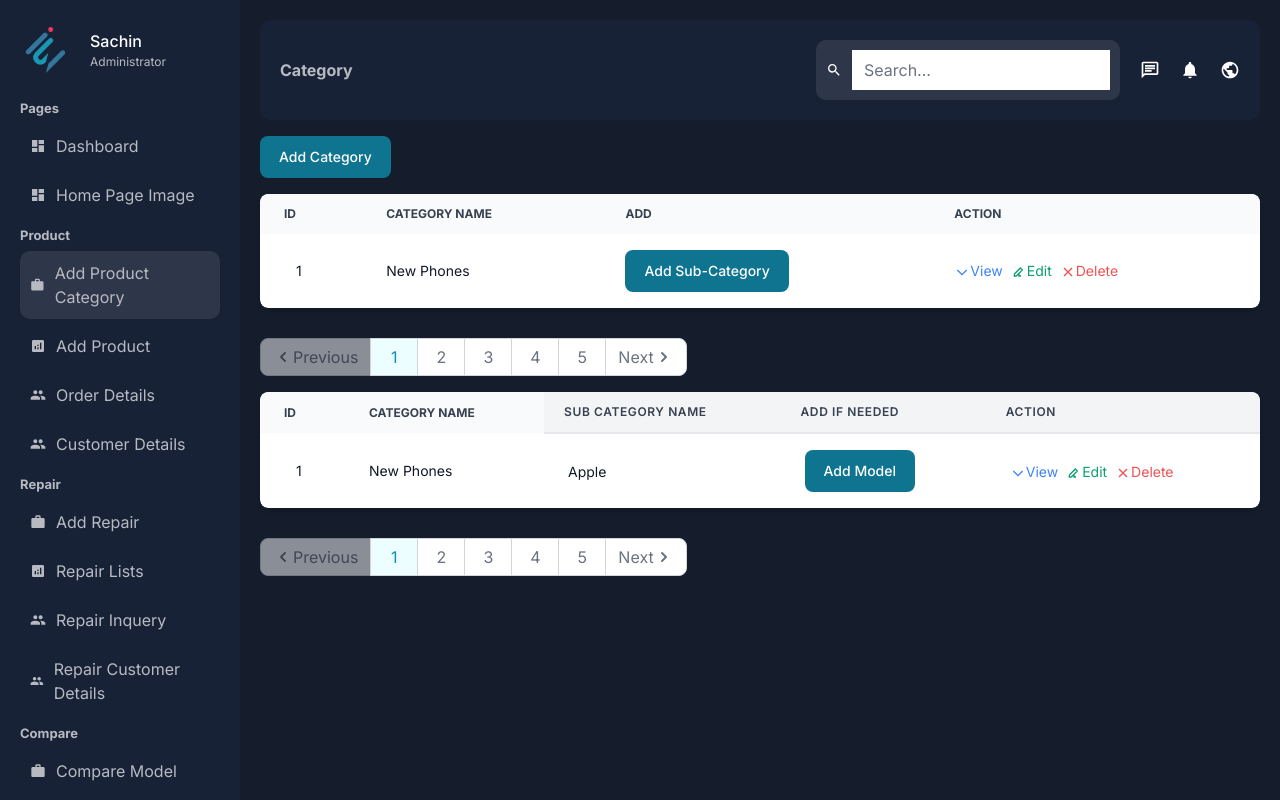
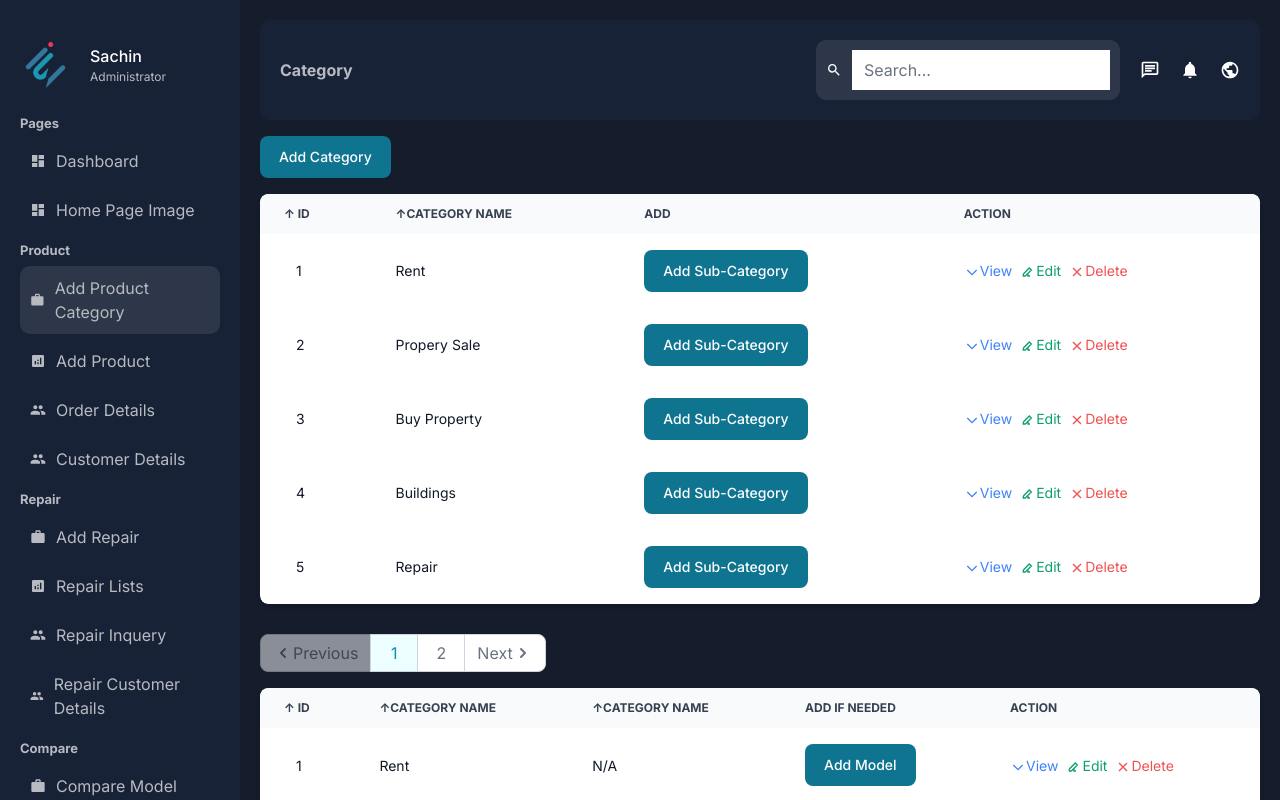
Before and after one commit to pr0chinsachin/ecommerceAdminPanel, a Next.js app: page /dashboard/category in a window 1280 px wide. Shown: the top 800 px of the page. Built offline with nearby package versions, Linux system fonts and the light colour scheme.

Commit message:
Dynamic pagigation and Sorting added to all pages

```diff
--- a/app/dashboard/category/categoryList/categoryList.jsx
+++ b/app/dashboard/category/categoryList/categoryList.jsx
@@ -2,15 +2,60 @@
 import React, { useState } from "react"; // Import React and useState
 import { Button, Pagination, Table } from "flowbite-react";
 
-const userData = {
-  id: "1",
-  categoryName: "New Phones",
+// const userData = {
+//   id: "1",
+//   categoryName: "New Phones",
+// };
+
+const CategoryList = () => {
+  // Sample data
+  const [userData, setUserData] = useState([
+    { id: 1, categoryName: "Rent" },
+    { id: 2, categoryName: "Propery Sale" },
+    { id: 3, categoryName: "Buy Property" },
+    { id: 4, categoryName: "Buildings" },
+    { id: 5, categoryName: "Repair" },
+    { id: 6, categoryName: "New Phones" },
+    { id: 7, categoryName: "Used Phones" },
+    { id: 8, categoryName: "Accessories" },
+  ]);
+
+  const [currentPage, setCurrentPage] = useState(1); // Define state for current page
+  const onPageChange = (page) => setCurrentPage(page); // Function to handle page change
+  const [sortBy, setSortBy] = useState(null);
+  const [sortOrder, setSortOrder] = useState("asc");
+  const [itemsPerPage] = useState(5); // Set the number of items per page
+
+  // Function to handle sorting
+  const handleSort = (key) => {
+    if (sortBy === key) {
+      setSortOrder(sortOrder === "asc" ? "desc" : "asc");
+    } else {
+      setSortBy(key);
+      setSortOrder("asc");
+    }
   };
 
-const CategoryList = () => {
-  const [currentPage, setCurrentPage] = useState(1); // Define state for current page
+  // Function to sort data
+  const sortedData = userData.sort((a, b) => {
+    if (sortBy) {
+      const compareValue = a[sortBy] > b[sortBy] ? 1 : -1;
+      return sortOrder === "asc" ? compareValue : compareValue * -1;
+    }
+    return 0;
+  });
 
-  const onPageChange = (page) => setCurrentPage(page); // Function to handle page change
+  const getSortIcon = (key) => {
+    if (sortBy === key) {
+      return sortOrder === "asc" ? <span>&uarr;</span> : <span>&darr;</span>;
+    }
+    return null;
+  };
+
+  // Calculate index range for pagination
+  const indexOfLastItem = currentPage * itemsPerPage;
+  const indexOfFirstItem = indexOfLastItem - itemsPerPage;
+  const currentItems = sortedData.slice(indexOfFirstItem, indexOfLastItem);
 
   return (
     <div className="">
@@ -20,25 +65,32 @@ const CategoryList = () => {
             <div className="inline-block min-w-full shadow-md rounded-lg overflow-hidden">
               <Table>
                 <Table.Head>
-                  <Table.HeadCell>ID</Table.HeadCell>
-                  <Table.HeadCell>Category Name</Table.HeadCell>
+                  <Table.HeadCell onClick={() => handleSort("id")}>
+                    {getSortIcon("id")}
+                    <span>&uarr;</span> Id
+                  </Table.HeadCell>
+                  <Table.HeadCell onClick={() => handleSort("categoryName")}>
+                    {getSortIcon("categoryName")} <span>&uarr;</span>Category
+                    Name
+                  </Table.HeadCell>
                   <Table.HeadCell>Add</Table.HeadCell>
                   <Table.HeadCell>Action</Table.HeadCell>
                 </Table.Head>
                 <Table.Body>
-                  <Table.Row key={userData.id}>
+                  {currentItems.map((user) => (
+                    <Table.Row key={user.id}>
                       <Table.Cell>
                         <div className="flex">
                           <div className="ml-3">
                             <p className="text-gray-900 whitespace-no-wrap">
-                            {userData.id}
+                              {user.id}
                             </p>
                           </div>
                         </div>
                       </Table.Cell>
                       <Table.Cell>
                         <p className="text-gray-900 whitespace-no-wrap">
-                        {userData.categoryName}
+                          {user.categoryName}
                         </p>
                       </Table.Cell>
                       <Table.Cell>
@@ -112,6 +164,7 @@ const CategoryList = () => {
                         </a>
                       </Table.Cell>
                     </Table.Row>
+                  ))}
                 </Table.Body>
               </Table>
             </div>
@@ -120,7 +173,7 @@ const CategoryList = () => {
         <div className="flex overflow-x-auto">
           <Pagination
             currentPage={currentPage}
-            totalPages={100}
+            totalPages={Math.ceil(sortedData.length / itemsPerPage)}
             onPageChange={onPageChange}
             showIcons
           />
--- a/app/dashboard/category/subCategoryList/subCategoryList.jsx
+++ b/app/dashboard/category/subCategoryList/subCategoryList.jsx
@@ -3,16 +3,62 @@ import React, { useState } from "react"; // Import React and useState
 import { Button, Pagination } from "flowbite-react";
 import { Table } from "flowbite-react";
 
-const userData = {
-  id: "1",
-  categoryName: "New Phones",
-  subCategoryName: "Apple",
+// const userData = {
+//   id: "1",
+//   categoryName: "New Phones",
+//   subCategoryName: "Apple",
+// };
+
+const SubCategoryList = () => {
+  // Sample data
+  const [userData, setUserData] = useState([
+    { id: 1, categoryName: "Rent", subCategoryName: "N/A" },
+    { id: 2, categoryName: "Propery Sale", subCategoryName: "Land" },
+    { id: 3, categoryName: "Buy Property", subCategoryName: "House" },
+    { id: 4, categoryName: "Buildings", subCategoryName: "Apartment" },
+    { id: 5, categoryName: "Repair", subCategoryName: "Apple" },
+    { id: 6, categoryName: "New Phones", subCategoryName: "Samsung" },
+    { id: 7, categoryName: "Used Phones", subCategoryName: "Xiome" },
+    { id: 8, categoryName: "Accessories", subCategoryName: "Oppo" },
+  ]);
+
+  const [currentPage, setCurrentPage] = useState(1); // Define state for current page
+  const onPageChange = (page) => setCurrentPage(page); // Function to handle page change
+  const [sortBy, setSortBy] = useState(null);
+  const [sortOrder, setSortOrder] = useState("asc");
+  const [itemsPerPage] = useState(5); // Set the number of items per page
+
+  // Function to handle sorting
+  const handleSort = (key) => {
+    if (sortBy === key) {
+      setSortOrder(sortOrder === "asc" ? "desc" : "asc");
+    } else {
+      setSortBy(key);
+      setSortOrder("asc");
+    }
   };
 
-const SubCategoryList = () => {
-  const [currentPage, setCurrentPage] = useState(1); // Define state for current page
+  // Function to sort data
+  const sortedData = userData.sort((a, b) => {
+    if (sortBy) {
+      const compareValue = a[sortBy] > b[sortBy] ? 1 : -1;
+      return sortOrder === "asc" ? compareValue : compareValue * -1;
+    }
+    return 0;
+  });
 
-  const onPageChange = (page) => setCurrentPage(page); // Function to handle page change
+  const getSortIcon = (key) => {
+    if (sortBy === key) {
+      return sortOrder === "asc" ? <span>&uarr;</span> : <span>&darr;</span>;
+    }
+    return null;
+  };
+
+  // Calculate index range for pagination
+  const indexOfLastItem = currentPage * itemsPerPage;
+  const indexOfFirstItem = indexOfLastItem - itemsPerPage;
+  const currentItems = sortedData.slice(indexOfFirstItem, indexOfLastItem);
+
   return (
     <div className="">
       <div className="container">
@@ -22,38 +68,42 @@ const SubCategoryList = () => {
               <Table className="min-w-full leading-normal">
                 {/* className="px-5 py-3 border-b-2 border-gray-200 bg-gray-100 text-left text-xs font-semibold text-gray-700 uppercase tracking-wider" */}
                 <Table.Head>
-                  <Table.HeadCell>ID</Table.HeadCell>
-                  <Table.HeadCell>Category Name</Table.HeadCell>
-                  <Table.HeadCell className="px-5 py-3 border-b-2 border-gray-200 bg-gray-100 text-left text-xs font-semibold text-gray-700 uppercase tracking-wider">
-                    Sub Category Name
+                  <Table.HeadCell onClick={() => handleSort("id")}>
+                    {getSortIcon("id")}
+                    <span>&uarr;</span> Id
                   </Table.HeadCell>
-                  <Table.HeadCell className="px-5 py-3 border-b-2 border-gray-200 bg-gray-100 text-left text-xs font-semibold text-gray-700 uppercase tracking-wider">
-                    Add If Needed
+                  <Table.HeadCell onClick={() => handleSort("categoryName")}>
+                    {getSortIcon("categoryName")} <span>&uarr;</span>Category
+                    Name
                   </Table.HeadCell>
-                  <Table.HeadCell className="px-5 py-3 border-b-2 border-gray-200 bg-gray-100 text-left text-xs font-semibold text-gray-700 uppercase tracking-wider">
-                    Action
+                  <Table.HeadCell onClick={() => handleSort("subCategoryName")}>
+                    {getSortIcon("subCategoryName")} <span>&uarr;</span>Category
+                    Name
                   </Table.HeadCell>
+                  <Table.HeadCell>Add If Needed</Table.HeadCell>
+                  <Table.HeadCell>Action</Table.HeadCell>
                 </Table.Head>
                 <Table.Body>
                   {/* className="px-5 py-5 border-b border-gray-200 bg-white text-sm" */}
-                  <Table.Row key={userData.id}>
+                  {currentItems.map((user) => (
+                    <Table.Row key={user.id}>
                       <Table.Cell>
                         <div className="flex">
                           <div className="ml-3">
                             <p className="text-gray-900 whitespace-no-wrap">
-                            {userData.id}
+                              {user.id}
                             </p>
                           </div>
                         </div>
                       </Table.Cell>
                       <Table.Cell>
                         <p className="text-gray-900 whitespace-no-wrap">
-                        {userData.categoryName}
+                          {user.categoryName}
                         </p>
                       </Table.Cell>
                       <Table.Cell>
                         <p className="text-gray-900 whitespace-no-wrap">
-                        {userData.subCategoryName}
+                          {user.subCategoryName}
                         </p>
                       </Table.Cell>
                       <Table.Cell>
@@ -127,6 +177,7 @@ const SubCategoryList = () => {
                         </a>
                       </Table.Cell>
                     </Table.Row>
+                  ))}
                 </Table.Body>
               </Table>
             </div>
@@ -135,7 +186,7 @@ const SubCategoryList = () => {
         <div className="flex overflow-x-auto">
           <Pagination
             currentPage={currentPage}
-            totalPages={100}
+            totalPages={Math.ceil(sortedData.length / itemsPerPage)}
             onPageChange={onPageChange}
             showIcons
           />
--- a/app/dashboard/userdetails/page.jsx
+++ b/app/dashboard/userdetails/page.jsx
@@ -16,8 +16,41 @@ const UserDetailsPage = () => {
   debugger;
   const [userData, setUserData] = useState([]);
   const [currentPage, setCurrentPage] = useState(1); // Define state for current page
+  const onPageChange = (page) => setCurrentPage(page); // Function to handle page change
+  const [sortBy, setSortBy] = useState(null);
+  const [sortOrder, setSortOrder] = useState("asc");
+  const [itemsPerPage] = useState(5); // Set the number of items per page
 
-  const onPageChange = (page) => setCurrentPage(page); // Function to handle page change
+  // Function to handle sorting
+  const handleSort = (key) => {
+    if (sortBy === key) {
+      setSortOrder(sortOrder === "asc" ? "desc" : "asc");
+    } else {
+      setSortBy(key);
+      setSortOrder("asc");
+    }
+  };
+
+  // Function to sort data
+  const sortedData = userData.sort((a, b) => {
+    if (sortBy) {
+      const compareValue = a[sortBy] > b[sortBy] ? 1 : -1;
+      return sortOrder === "asc" ? compareValue : compareValue * -1;
+    }
+    return 0;
+  });
+
+  const getSortIcon = (key) => {
+    if (sortBy === key) {
+      return sortOrder === "asc" ? <span>&uarr;</span> : <span>&darr;</span>;
+    }
+    return null;
+  };
+
+  // Calculate index range for pagination
+  const indexOfLastItem = currentPage * itemsPerPage;
+  const indexOfFirstItem = indexOfLastItem - itemsPerPage;
+  const currentItems = sortedData.slice(indexOfFirstItem, indexOfLastItem);
 
   useEffect(() => {
     // Fetch data when the component mounts
@@ -48,19 +81,23 @@ const UserDetailsPage = () => {
             <div className="inline-block min-w-full shadow-md rounded-lg overflow-hidden">
               <Table>
                 <Table.Head>
-                  <Table.HeadCell className="px-5 py-3 border-b-2 border-gray-200 bg-gray-100 text-left text-xs font-semibold text-gray-700 uppercase tracking-wider">
-                    ID
+                  <Table.HeadCell onClick={() => handleSort("id")}>
+                    {getSortIcon("id")}
+                    <span>&uarr;</span> ID
                   </Table.HeadCell>
-                  <Table.HeadCell className="px-5 py-3 border-b-2 border-gray-200 bg-gray-100 text-left text-xs font-semibold text-gray-700 uppercase tracking-wider">
-                    Full Name
+                  <Table.HeadCell onClick={() => handleSort("username")}>
+                    {getSortIcon("username")}
+                    <span>&uarr;</span> Full Name
                   </Table.HeadCell>
-                  <Table.HeadCell className="px-5 py-3 border-b-2 border-gray-200 bg-gray-100 text-left text-xs font-semibold text-gray-700 uppercase tracking-wider">
-                    Email
+                  <Table.HeadCell onClick={() => handleSort("email")}>
+                    {getSortIcon("email")}
+                    <span>&uarr;</span> Email
                   </Table.HeadCell>
-                  <Table.HeadCell className="px-5 py-3 border-b-2 border-gray-200 bg-gray-100 text-left text-xs font-semibold text-gray-700 uppercase tracking-wider">
-                    Status
+                  <Table.HeadCell onClick={() => handleSort("status")}>
+                    {getSortIcon("status")}
+                    <span>&uarr;</span> Status
                   </Table.HeadCell>
-                  <Table.HeadCell className="px-5 py-3 border-b-2 border-gray-200 bg-gray-100"></Table.HeadCell>
+                  <Table.HeadCell></Table.HeadCell>
                 </Table.Head>
                 <Table.Body>
                   {userData.map((user) => (
```
Lines whose indentation alone changed are shown as unchanged.
